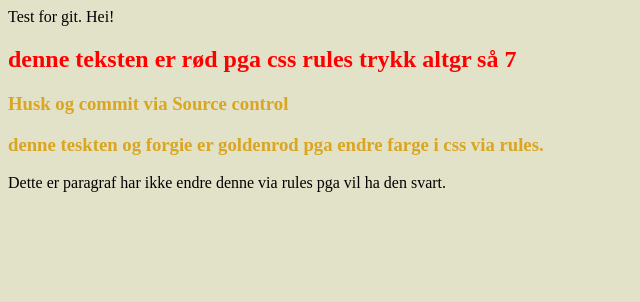
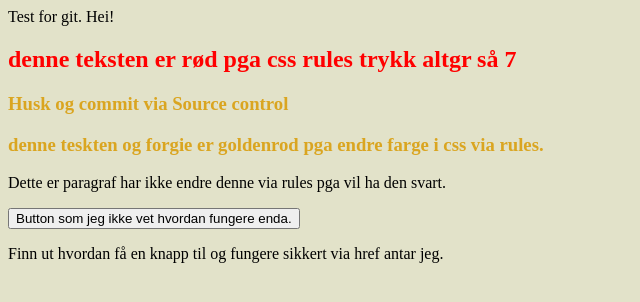
Before and after one commit to naj012025/mitt-f-rste-project, a plain HTML site: page index.html in a window 1280 px wide. Shown: the whole page, without its empty margins (0-640 px from the left). Drawn offline with Linux system fonts and the light colour scheme.

Commit message:
Addet en button og en command til meg selv.

```diff
--- a/index.html
+++ b/index.html
@@ -7,12 +7,13 @@
     <title>ikke lov og stå document</title>
 </head>
 <body>
-   <body style="background-color:rgb(226, 226, 201);"
+    <body style="background-color:rgb(226, 226, 201);"
     <h1>Test for git. Hei!</h1>
     <h2>denne teksten er rød pga css rules trykk altgr så 7</h2>
     <h3>Husk og commit via Source control</h3>
     <h3>denne teskten og forgie er goldenrod pga endre farge i css via rules.</h3>
     <p>Dette er paragraf har ikke endre denne via rules pga vil ha den svart.</p>
-
+    <button>Button som jeg ikke vet hvordan fungere enda.</button>
+<p>Finn ut hvordan få en knapp til og fungere sikkert via <A> href antar jeg.</A></p>
 </body>
 </html>
```
